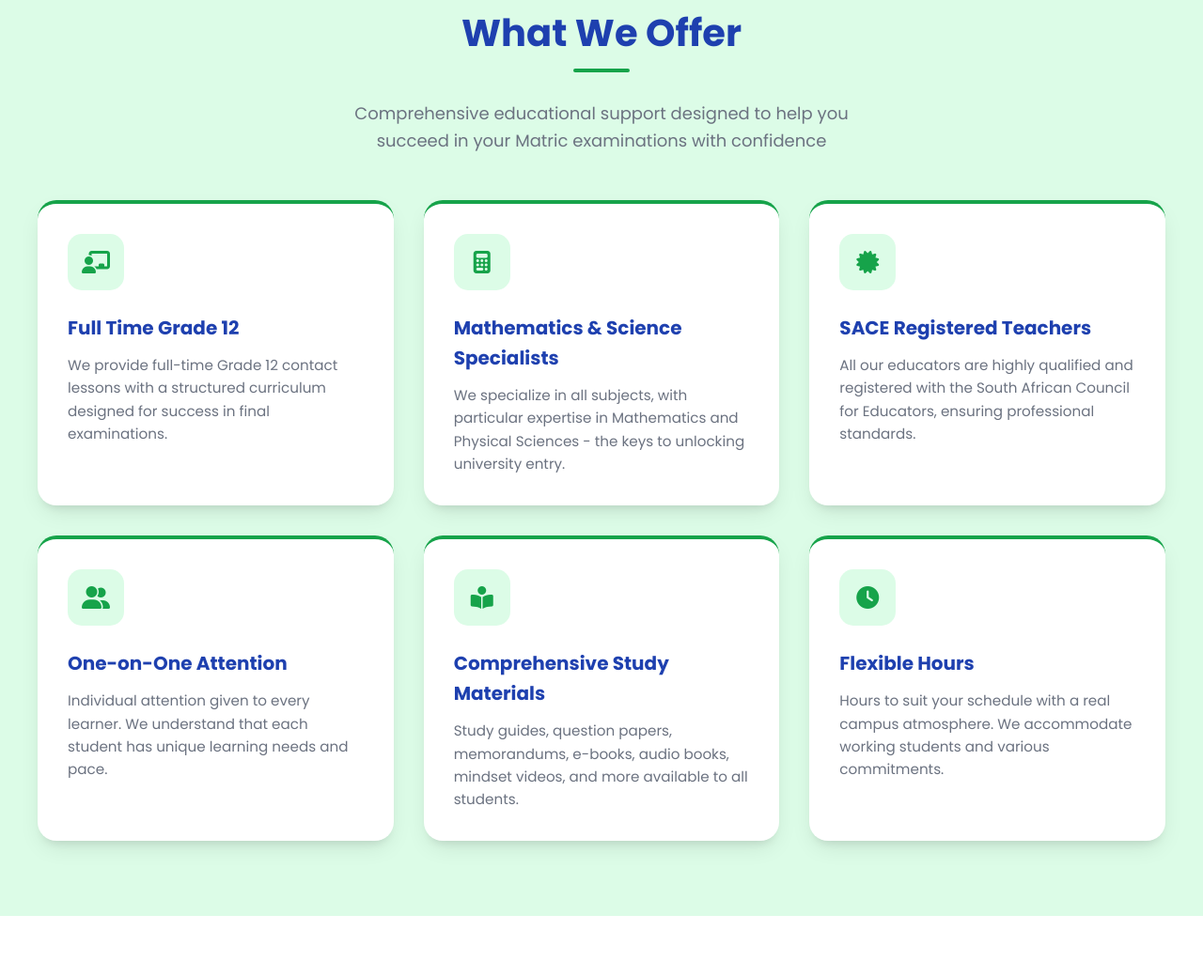
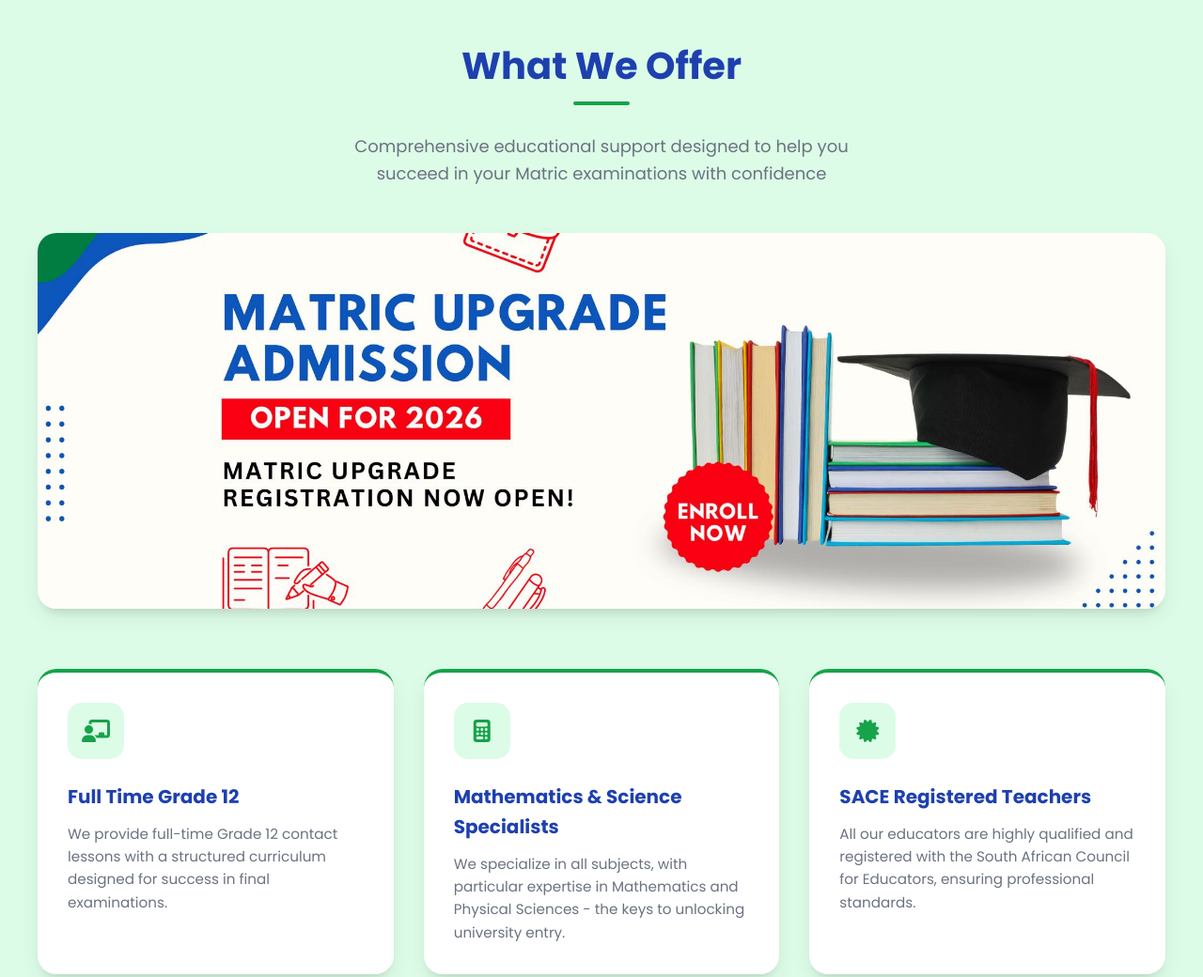
Before and after one commit to Ndumiso-Y/EmpowermentPrivateSchool, a website built with Vite: page index.html in a window 1280 px wide. Shown: the part 1027-2067 px from the top of the page at 94% size. Built offline with nearby package versions, Linux system fonts and the light colour scheme.

```diff
--- a/index.html
+++ b/index.html
@@ -75,7 +75,7 @@
                 </div>
             </div>
             <div class="hero-image">
-                <img src="/Images/HeroImage.jpg" alt="Empowerment Private School Ambition">
+                <img src="/hero.png" alt="Empowerment Private School Student">
                 <div class="floating-card card-1">
                     <i class="fas fa-star" style="color: var(--accent-yellow);"></i>
                     <span>Individual Attention</span>
@@ -95,6 +95,10 @@
                 <h2>What We Offer</h2>
                 <p>Comprehensive educational support designed to help you succeed in your Matric examinations with
                     confidence</p>
+            </div>
+
+            <div class="atmosphere-visual">
+                <img src="/Images/HeroImage.jpg" alt="School Atmosphere">
             </div>
 
             <div class="features-grid">
--- a/src/style.css
+++ b/src/style.css
@@ -394,6 +394,26 @@ nav {
     font-size: 1.125rem;
     max-width: 600px;
     margin: 1.5rem auto 0;
+}
+
+.atmosphere-visual {
+    margin-bottom: 4rem;
+    border-radius: 20px;
+    overflow: hidden;
+    box-shadow: var(--shadow);
+    height: 400px;
+    width: 100%;
+}
+
+.atmosphere-visual img {
+    width: 100%;
+    height: 100%;
+    object-fit: cover;
+    transition: transform 0.5s ease;
+}
+
+.atmosphere-visual:hover img {
+    transform: scale(1.05);
 }
 
 .features-grid {
```
